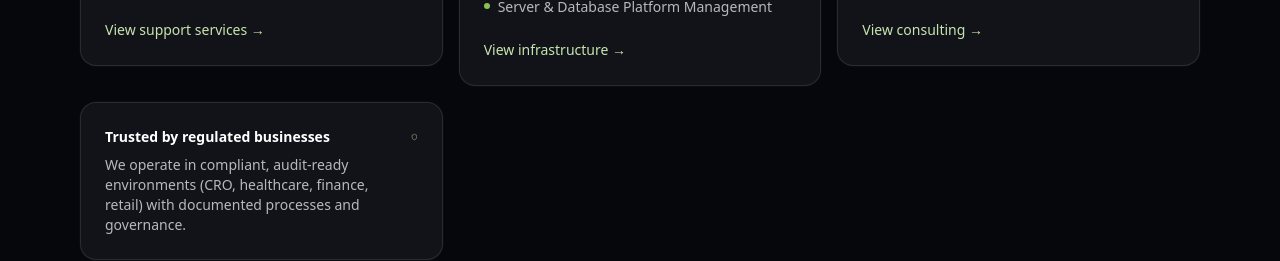
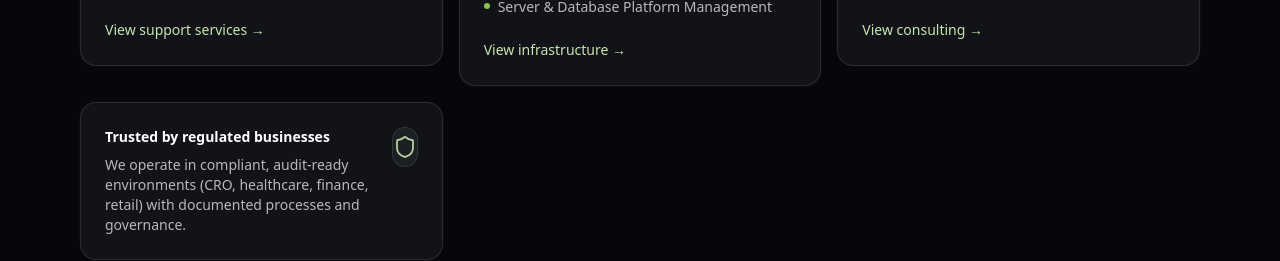
Before and after one commit to gushterovstefan/itosite, a React (Vite) app in the folder website/: page / in a window 1280 px wide. Shown: the part 1200-1461 px from the top of the page. Built offline with nearby package versions, Linux system fonts and the light colour scheme.

Commit message:
Home: make trust block security icon more visible

```diff
--- a/website/src/pages/Home.jsx
+++ b/website/src/pages/Home.jsx
@@ -150,7 +150,9 @@ export default function Home() {
                 <div className="text-sm font-semibold">{c.services.trust.title}</div>
                 <div className="mt-2 text-sm text-white/70">{c.services.trust.description}</div>
               </div>
-              <Icon as={icons.security} />
+              <span className="grid h-10 w-10 place-items-center rounded-2xl border border-white/10 bg-white/5">
+                <Icon as={icons.security} className="h-6 w-6 text-brand-100" />
+              </span>
             </div>
           </Card>
         </div>
```
